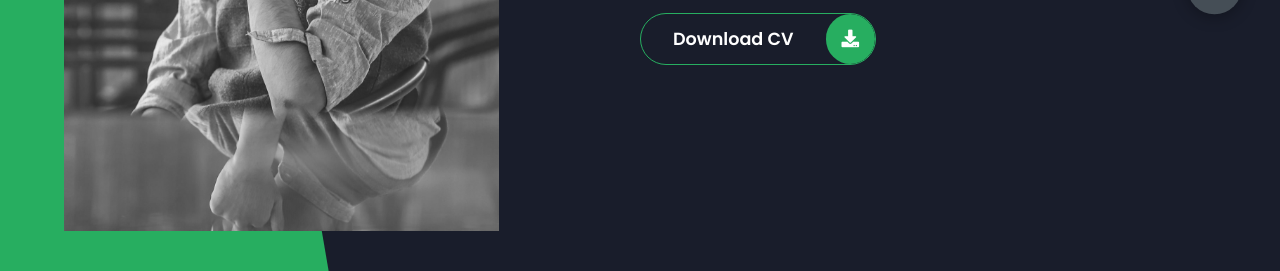
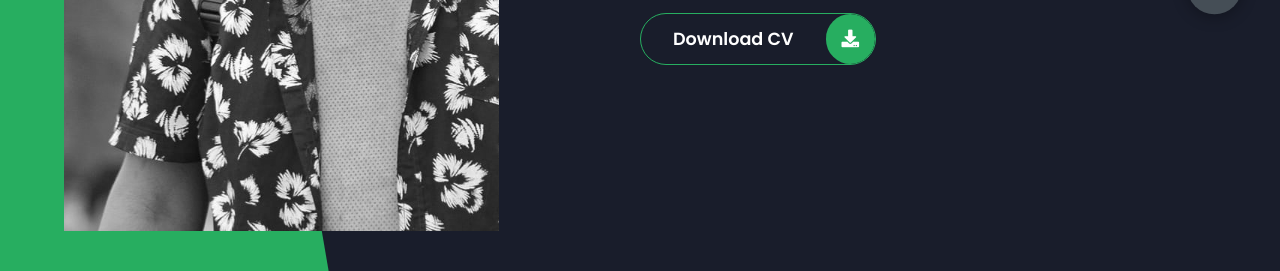
Before and after one commit to anadykhan/Portfolio-main, a plain HTML site: page index.html in a window 1280 px wide. Shown: the part 529-800 px from the top of the page. Drawn offline with Linux system fonts and the light colour scheme; some packages are replaced by stand-ins of ours; a script that the page names is missing.

Commit message:
Bug fixed

```diff
--- a/index.html
+++ b/index.html
@@ -17,7 +17,7 @@
             <div class="left-header">
                 <div class="h-shape"></div>
                 <div class="image">
-                    <img src="img/anas.jpg" alt="">
+                    <img src="img/anady.jpg" alt="">
                 </div>
             </div>
             <div class="right-header">
```
Also changed, not shown: img/anady.jpg (added).
